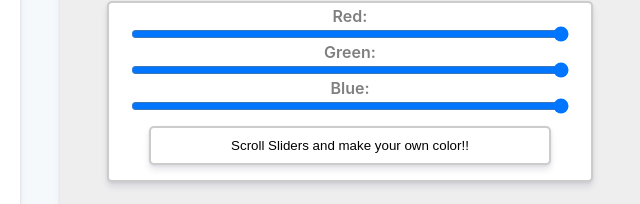
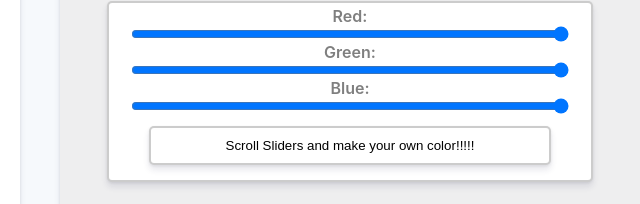
Before and after one commit to hetetet/paintJs, a plain HTML site: page index.html in a window 1280 px wide. Shown: the part 505-709 px from the top of the page, 640-1280 px from the left. Drawn offline with Linux system fonts and the light colour scheme.

Commit message:
Update index.html

```diff
--- a/index.html
+++ b/index.html
@@ -55,7 +55,7 @@
                     Red: <input type="range" id="red" value="255" min="0" max="255">
                     Green: <input type="range" id="green" value="255" min="0" max="255">
                     Blue: <input type="range" id="blue" value="255" min="0" max="255">
-                    <button id="generate">Scroll Sliders and make your own color!!</button>
+                    <button id="generate">Scroll Sliders and make your own color!!!!!</button>
                 </div>
 
 
```
